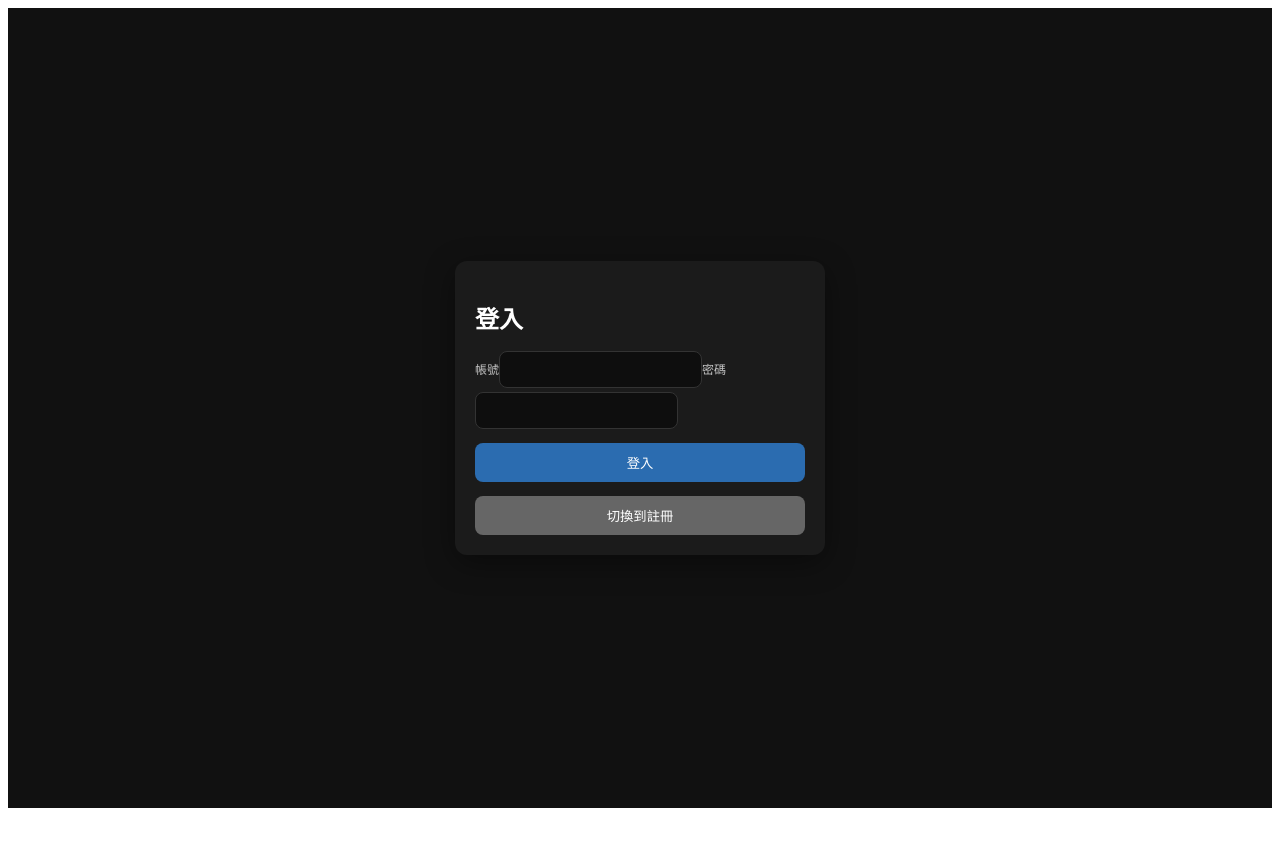
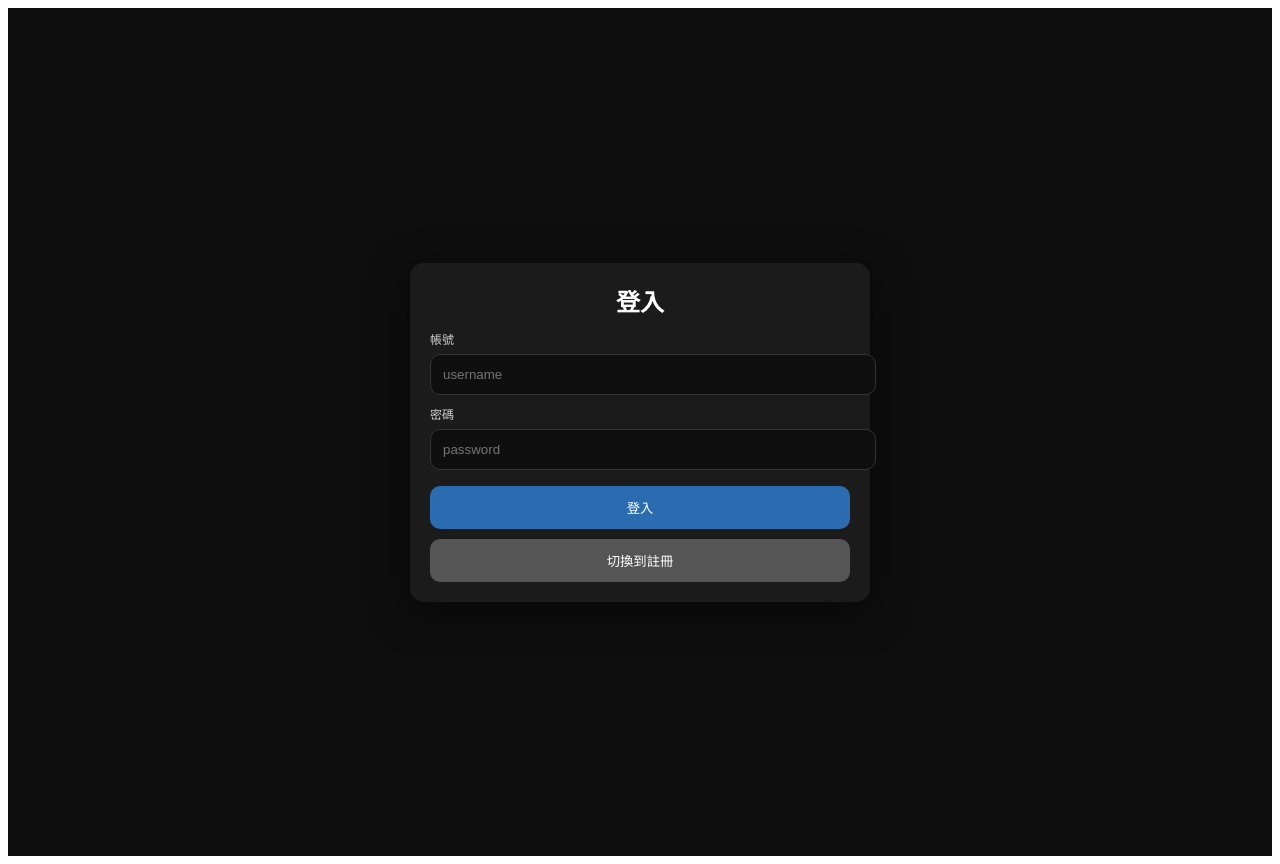
Before and after one commit to Meziyilu/casino-frontend, a React (Vite) app: page /auth in a window 1280 px wide. Before the commit the page ends 816 px from the top, so only its background shows below. Built offline with nearby package versions, Linux system fonts and the light colour scheme; no server answers.

Commit message:
fix(auth): API diagnostics + centered login card

```diff
--- a/src/api.js
+++ b/src/api.js
@@ -2,14 +2,23 @@ const BASE = import.meta.env.VITE_API_BASE
 if (!BASE) console.error('缺少 VITE_API_BASE，請在 .env.production 設定後端網址')
 
 async function jfetch(path, opts = {}) {
+  try {
     const res = await fetch(`${BASE}${path}`, {
       headers: { 'Content-Type': 'application/json', ...(opts.headers || {}) },
       ...opts,
     })
     const text = await res.text().catch(() => '')
-  let data; try { data = text ? JSON.parse(text) : null } catch { data = { raw: text } }
-  if (!res.ok) throw new Error(data?.detail || data?.message || `HTTP ${res.status}`)
+    let data
+    try { data = text ? JSON.parse(text) : null } catch { data = { raw: text } }
+    if (!res.ok) {
+      const msg = data?.detail || data?.message || data?.raw || `HTTP ${res.status}`
+      throw new Error(msg)
+    }
     return data
+  } catch (e) {
+    console.error('[API ERROR]', e)
+    throw e
+  }
 }
 
 export const api = {
--- a/src/pages/AuthPage.jsx
+++ b/src/pages/AuthPage.jsx
@@ -23,36 +23,70 @@ export default function AuthPage() {
         nav('/lobby', { replace: true })
       }
     } catch (err) {
-      setMsg(err.message || '發生錯誤')
+      setMsg(err.message || 'Failed to fetch')
     } finally {
       setLoading(false)
     }
   }
 
   return (
-    <main style={wrap}>
+    <main style={page}>
       <form onSubmit={submit} style={card}>
-        <h2 style={{marginBottom:12}}>{mode==='login' ? '登入' : '註冊'}</h2>
+        <h2 style={title}>{mode==='login' ? '登入' : '註冊'}</h2>
+
         <label style={label}>帳號</label>
-        <input style={input} value={u} onChange={(e)=>setU(e.target.value)} required />
+        <input style={input} value={u} onChange={(e)=>setU(e.target.value)} required placeholder="username" />
+
         <label style={label}>密碼</label>
-        <input style={input} type="password" value={p} onChange={(e)=>setP(e.target.value)} required />
-        <button style={btn} disabled={loading}>{loading?'處理中…':(mode==='login'?'登入':'建立帳號')}</button>
-        <button type="button" style={{...btn, background:'#666'}}
+        <input style={input} type="password" value={p} onChange={(e)=>setP(e.target.value)} required placeholder="password" />
+
+        <button style={btnPrimary} disabled={loading}>
+          {loading ? '處理中…' : (mode==='login' ? '登入' : '建立帳號')}
+        </button>
+        <button type="button" style={btnSecondary}
                 onClick={()=>setMode(mode==='login'?'register':'login')}>
           {mode==='login'?'切換到註冊':'切換到登入'}
         </button>
-        {msg && <p style={{color:'#d33', marginTop:8}}>{msg}</p>}
+
+        {msg && <p style={errMsg}>{msg}</p>}
       </form>
     </main>
   )
 }
 
-const wrap = { minHeight:'100vh', display:'grid', placeItems:'center', background:'#111' }
-const card = { width:330, background:'#1b1b1b', color:'#fff', padding:20, borderRadius:12,
-  boxShadow:'0 8px 30px rgba(0,0,0,.4)' }
-const label = { fontSize:12, opacity:.75, marginTop:10 }
-const input = { marginTop:4, padding:'10px 12px', borderRadius:8, border:'1px solid #333',
-  background:'#0e0e0e', color:'#fff', outline:'none' }
-const btn = { marginTop:14, width:'100%', padding:'10px 12px', borderRadius:8, border:'none',
-  background:'#2b6cb0', color:'#fff', cursor:'pointer' }
+const page = {
+  minHeight:'100svh',
+  display:'grid',
+  placeItems:'center',
+  background:'#0e0e0e',
+  padding:'24px',
+}
+const card = {
+  width:'min(420px, 92vw)',
+  background:'#1b1b1b',
+  color:'#fff',
+  padding:'20px',
+  borderRadius:'14px',
+  boxShadow:'0 10px 40px rgba(0,0,0,.5)',
+}
+const title = { margin:'0 0 12px 0', textAlign:'center' }
+const label = { fontSize:12, opacity:.8, marginTop:10, display:'block' }
+const input = {
+  width:'100%',
+  marginTop:6,
+  padding:'12px',
+  borderRadius:10,
+  border:'1px solid #333',
+  background:'#0f0f0f',
+  color:'#fff',
+  outline:'none',
+}
+const btnPrimary = {
+  marginTop:16, width:'100%', padding:'12px',
+  borderRadius:10, border:'none', background:'#2b6cb0', color:'#fff', cursor:'pointer'
+}
+const btnSecondary = {
+  marginTop:10, width:'100%', padding:'12px',
+  borderRadius:10, border:'none', background:'#555', color:'#fff', cursor:'pointer'
+}
+const errMsg = { color:'#e55', marginTop:10, textAlign:'center' }
```
Also changed, not shown: 6 other files (tests, documents, lock files or other folders). Lines whose indentation alone changed are shown as unchanged.
